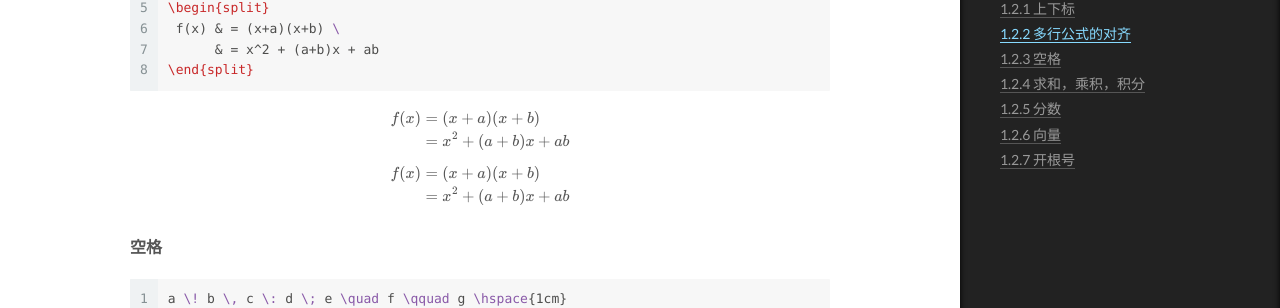
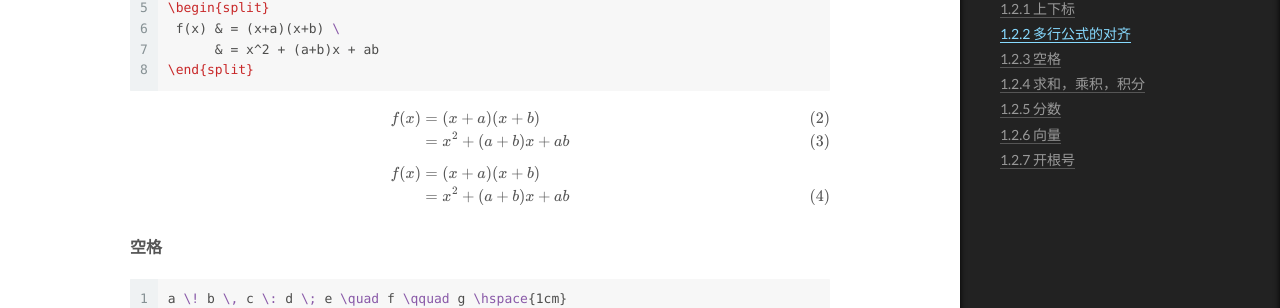
Before and after one commit to JiWang-CIT/My-Blog, a Jekyll site: the page built from _posts/2019-04-28-LaTeX_math.md, in a window 1280 px wide and 1400 px high, scrolled down 1813 px. Shown: the part 149-457 px from the top of the window. Built offline with Jekyll 4.4.1, drawn with Linux system fonts in a browser that asks for light colours; formulas are drawn with MathJax 3; some of the changed text lies outside the part shown.

Commit message:
Update 2019-04-28-LaTeX_math.md

```diff
--- a/_posts/2019-04-28-LaTeX_math.md
+++ b/_posts/2019-04-28-LaTeX_math.md
@@ -91,15 +91,15 @@ split：它用于将一个公式拆分成多行，但是它整体还只是一个
 
 $$
 \begin{align}
- f(x) & = (x+a)(x+b) \\
-      & = x^2 + (a+b)x + ab
+ f(x) & = (x+a)(x+b) \tag{2}\\
+      & = x^2 + (a+b)x + ab	\tag{3}
 \end{align}
 $$
 
 $$
 	\begin{align*}
  	f(x) & = (x+a)(x+b) \\
-      	 & = x^2 + (a+b)x + ab
+      	 & = x^2 + (a+b)x + ab	\tag{4}
 	\end{align*}
 $$
 
```
Also changed, not shown: other parts of _posts/2019-04-28-LaTeX_math.md (+1 -1 lines).
